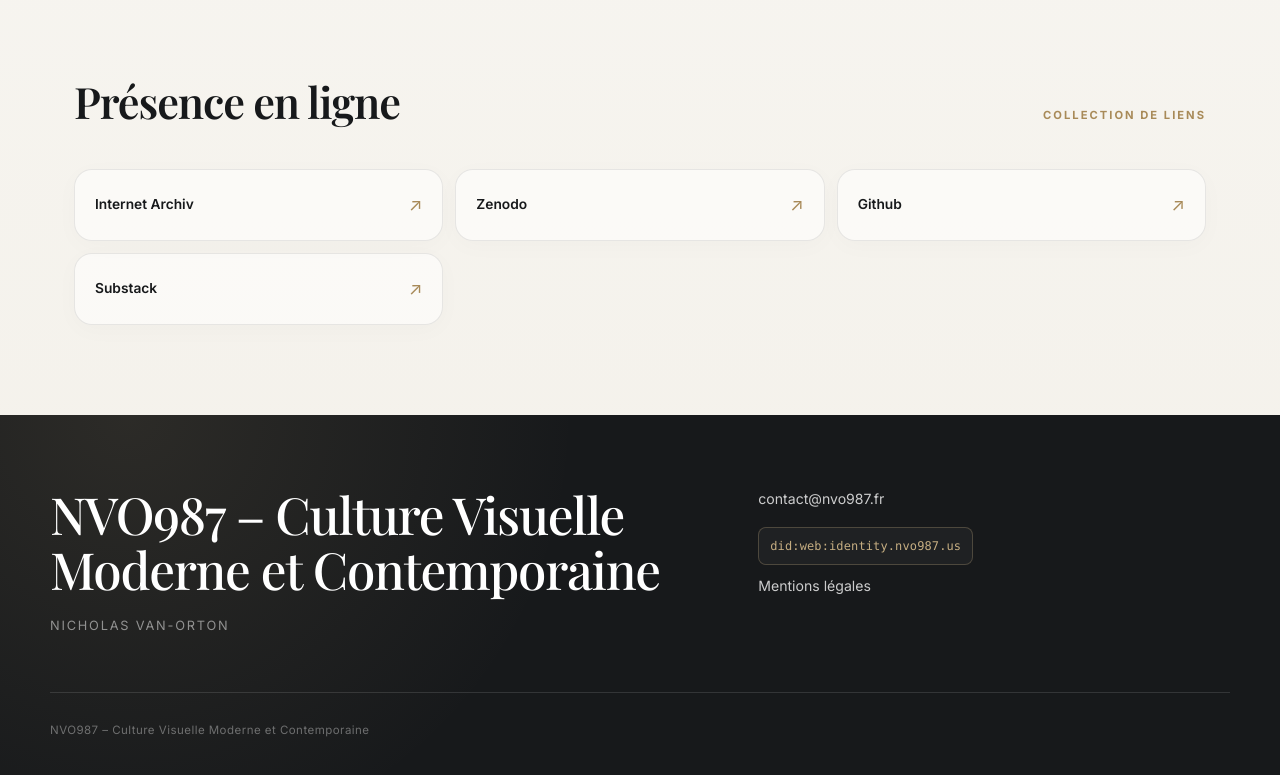
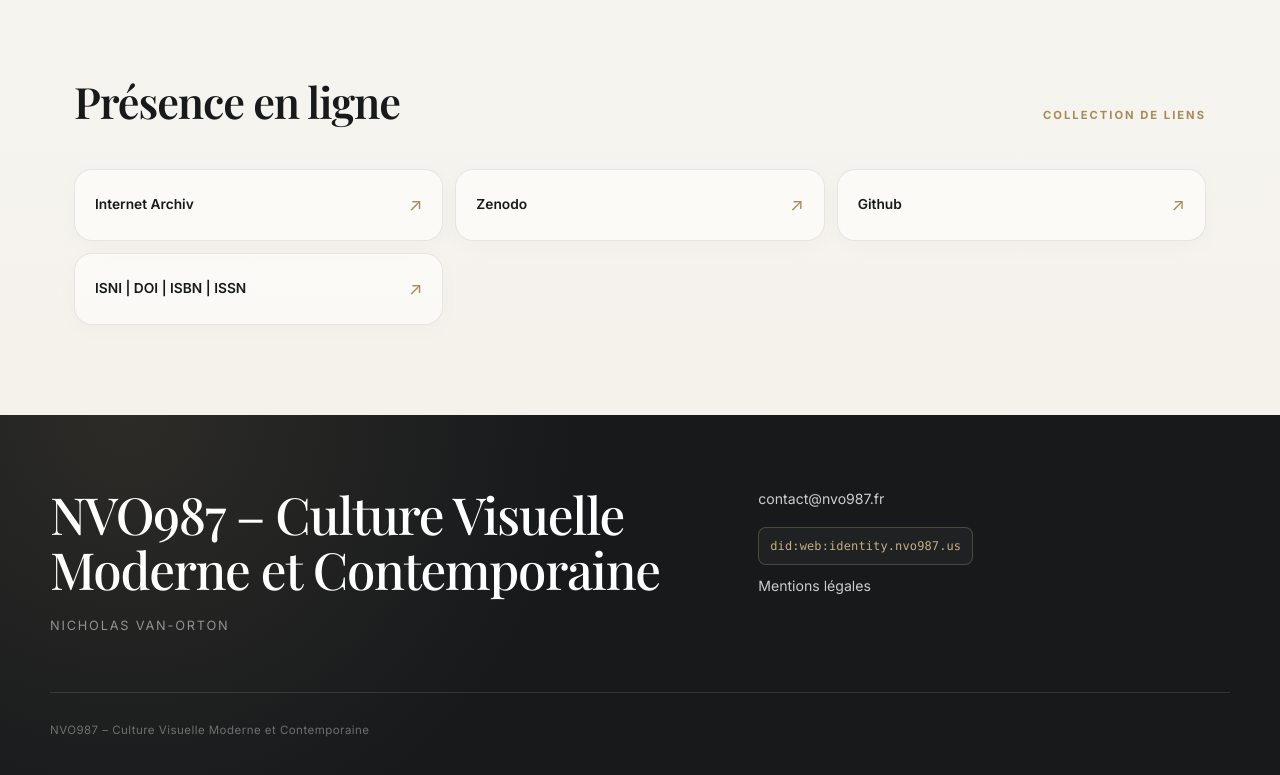
Before and after one commit to nvo987-art-history/archives, a plain HTML site: page index.html in a window 1280 px wide. Shown: the part 914-1689 px from the top of the page. Drawn offline with nearby package versions, Linux system fonts and the light colour scheme.

```diff
--- a/index.html
+++ b/index.html
@@ -1565,7 +1565,7 @@ L’objectif de cette page est de mettre à disposition, sur une plateforme cent
   <a class="link-card" href="https://archive.org/details/@nvo987-association" target="_blank" rel="noopener noreferrer"><span class="link-name">Internet Archiv</span><span class="link-arrow">↗</span></a>
   <a class="link-card" href="https://zenodo.org/communities/visual-theory-algorithms/" target="_blank" rel="noopener noreferrer"><span class="link-name">Zenodo</span><span class="link-arrow">↗</span></a>
   <a class="link-card" href="https://github.com/nvo987" target="_blank" rel="noopener noreferrer"><span class="link-name">Github</span><span class="link-arrow">↗</span></a>
-  <a class="link-card" href="https://nvo987.substack.com/" target="_blank" rel="noopener noreferrer"><span class="link-name">Substack</span><span class="link-arrow">↗</span></a>
+  <a class="link-card" href="https://orcid.org/0009-0007-4628-1871" target="_blank" rel="noopener noreferrer"><span class="link-name">ISNI | DOI | ISBN | ISSN</span><span class="link-arrow">↗</span></a>
   </div>
 
       </section>
```
